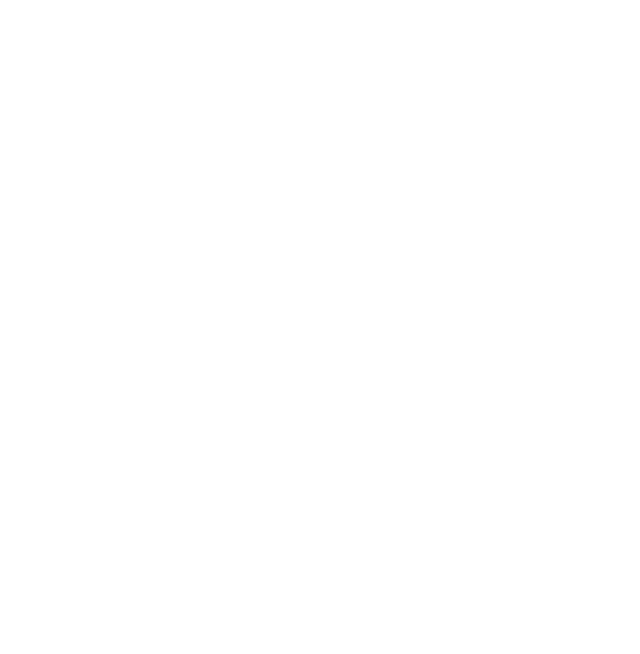
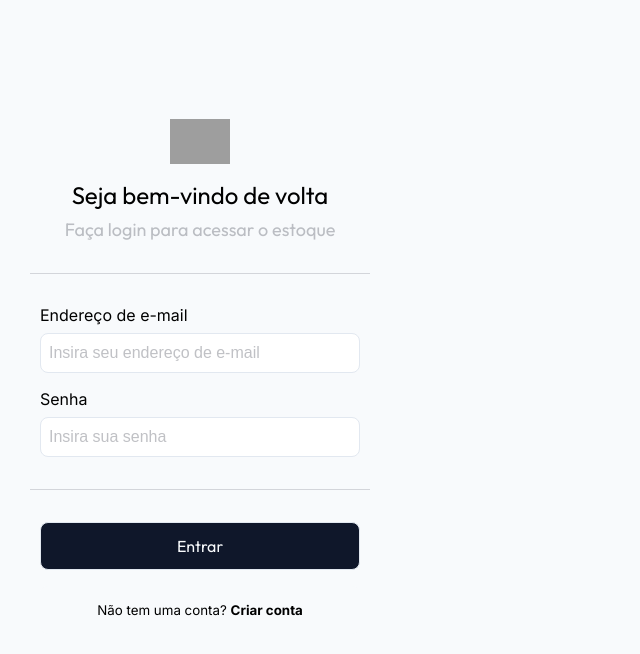
Before and after one commit to dsbfelipe/mind-frontend, a website built with webpack: page src/template.html in a window 1280 px wide. Shown: the whole page, without its empty margins (0-640 px from the left). Built offline with nearby package versions, Linux system fonts and the light colour scheme; grey boxes are pictures that could not be loaded.

Commit message:
Cria tela de login e registro do usuário

```diff
--- /dev/null
+++ b/src/components/login.js
@@ -0,0 +1,41 @@
+import { displaySignupPage } from "./signup";
+
+function createLoginPage() {
+  return `
+      <div id="login-page">
+      <img
+        id="logo"
+        src="https://cdn-icons-png.flaticon.com/512/5166/5166970.png"
+        alt=""
+      />
+      <h1>Seja bem-vindo de volta</h1>
+      <h2>Faça login para acessar o estoque</h2>
+      <div class="line"></div>
+      <label for="email-login">Endereço de e-mail</label>
+      <input
+        type="email"
+        id="email-login"
+        placeholder="Insira seu endereço de e-mail"
+      />
+      <label for="password-login">Senha</label>
+      <input
+        type="password"
+        id="password-login"
+        placeholder="Insira sua senha"
+      />
+      <div class="line"></div>
+      <button id="login-button">Entrar</button>
+      <button id="go-signup-button">
+        Não tem uma conta? <span>Criar conta</span>
+      </button>
+    </div>
+  `;
+}
+
+export function displayLoginPage(parent) {
+  parent.innerHTML = "";
+  parent.innerHTML = createLoginPage();
+
+  const goToSignupButton = document.getElementById("go-signup-button");
+  goToSignupButton.addEventListener("click", () => displaySignupPage(parent));
+}
--- /dev/null
+++ b/src/components/signup.js
@@ -0,0 +1,44 @@
+import { displayLoginPage } from "./login";
+
+function createSignupPage() {
+  return `
+      <div id="signup-page">
+      <img
+        id="logo"
+        src="https://cdn-icons-png.flaticon.com/512/5166/5166970.png"
+        alt=""
+      />
+      <h1>Registre-se</h1>
+      <h2>Crie sua conta para acessar o estoque</h2>
+      <div class="line"></div>
+      <label for="name-signup">Nome</label>
+      <input type="text" id="name-signup" placeholder="Insira seu nome" />
+      <label for="email-signup">Endereço de e-mail</label>
+
+      <input
+        type="email"
+        id="email-signup"
+        placeholder="Insira seu endereço de e-mail"
+      />
+      <label for="password-signup">Senha</label>
+      <input
+        type="password"
+        id="password-signup"
+        placeholder="Insira sua senha"
+      />
+      <div class="line"></div>
+      <button id="signup-button">Criar conta</button>
+      <button id="go-login-button">
+        Já tem uma conta? <span>Fazer login</span>
+      </button>
+    </div>
+  `;
+}
+
+export function displaySignupPage(parent) {
+  parent.innerHTML = "";
+  parent.innerHTML = createSignupPage();
+
+  const goToLoginButton = document.getElementById("go-login-button");
+  goToLoginButton.addEventListener("click", () => displayLoginPage(parent));
+}
--- a/src/index.js
+++ b/src/index.js
@@ -1,3 +1,6 @@
+import { displayLoginPage } from "./components/login";
 import "./style.css";
 
-const body = document.getElementById("body");
+const content = document.getElementById("content");
+
+displayLoginPage(content);
--- a/src/style.css
+++ b/src/style.css
@@ -0,0 +1,143 @@
+@import url("https://fonts.googleapis.com/css2?family=Inter:ital,opsz,wght@0,14..32,100..900;1,14..32,100..900&family=Outfit:wght@100..900&family=Poiret+One&display=swap");
+
+* {
+  box-sizing: border-box;
+  margin: 0;
+  padding: 0;
+  --slate-50: #f8fafc;
+  --slate-100: #f1f5f9;
+  --slate-200: #e2e8f0;
+  --slate-300: #cbd5e1;
+  --slate-400: #94a3b8;
+  --slate-500: #64748b;
+  --slate-600: #475569;
+  --slate-700: #334155;
+  --slate-800: #1e293b;
+  --slate-900: #0f172a;
+  --slate-950: #020617;
+  --box-shadow: rgba(148, 163, 184, 0.25);
+  --light-black: #02061740;
+  --super-light-black: #02061726;
+  --medium-black: rgba(2, 6, 23, 0.75);
+  --button-light: rgba(2, 6, 23, 0.75);
+  --red-400: #f87171;
+  --red-500: #ef4444;
+  --red-600: #dc2626;
+}
+
+body {
+  background-color: var(--slate-50);
+}
+
+#content {
+  min-height: 100vh;
+  max-width: 100vw;
+  display: flex;
+}
+
+#login-page,
+#signup-page {
+  max-width: 100%;
+  display: flex;
+  flex-direction: column;
+  align-items: center;
+  align-self: center;
+  margin-bottom: 2rem;
+}
+
+#logo {
+  width: 15%;
+
+  margin-bottom: 1rem;
+}
+
+h1,
+h2 {
+  font-family: "Outfit", serif;
+  font-optical-sizing: auto;
+  font-weight: 400;
+  font-style: normal;
+  margin-bottom: 0.5rem;
+}
+
+h1 {
+  font-size: 24px;
+}
+
+h2 {
+  font-size: 18px;
+  color: var(--light-black);
+  margin-bottom: 1rem;
+}
+
+.line {
+  height: 0.5px;
+  width: 85%;
+  background-color: var(--super-light-black);
+  margin-bottom: 2rem;
+  margin-top: 1rem;
+}
+
+label {
+  font-family: "Inter", serif;
+  font-optical-sizing: auto;
+  font-weight: 400;
+  font-style: normal;
+  margin-bottom: 0.5rem;
+  width: 80%;
+}
+
+input {
+  width: 80%;
+  height: 40px;
+  text-indent: 0.5rem;
+  margin-bottom: 1rem;
+  font-size: 16px;
+}
+
+input::placeholder {
+  text-indent: 0.5rem;
+  color: var(--light-black);
+}
+
+#login-button,
+#go-signup-button,
+#go-login-button,
+#signup-button {
+  margin-bottom: 1rem;
+  width: 80%;
+  height: 48px;
+}
+
+#login-button,
+#go-signup-button,
+#go-login-button,
+#signup-button,
+input {
+  border-radius: 8px;
+  border: 0.5px solid var(--slate-200);
+}
+
+#go-login-button,
+#go-signup-button {
+  background-color: var(--slate-50);
+  border: none;
+  font-family: "Inter", serif;
+  font-optical-sizing: auto;
+  font-weight: 400;
+  font-style: normal;
+}
+#signup-button,
+#login-button {
+  background-color: var(--slate-900);
+  color: var(--slate-50);
+  font-size: 16px;
+  font-family: "Outfit", serif;
+  font-optical-sizing: auto;
+  font-weight: 400;
+  font-style: normal;
+}
+
+span {
+  font-weight: 700;
+}
--- a/src/template.html
+++ b/src/template.html
@@ -5,5 +5,5 @@
     <meta name="viewport" content="width=device-width, initial-scale=1.0" />
     <title>Estoque</title>
   </head>
-  <body"></body>
+  <body id="content"></body>
 </html>
```
